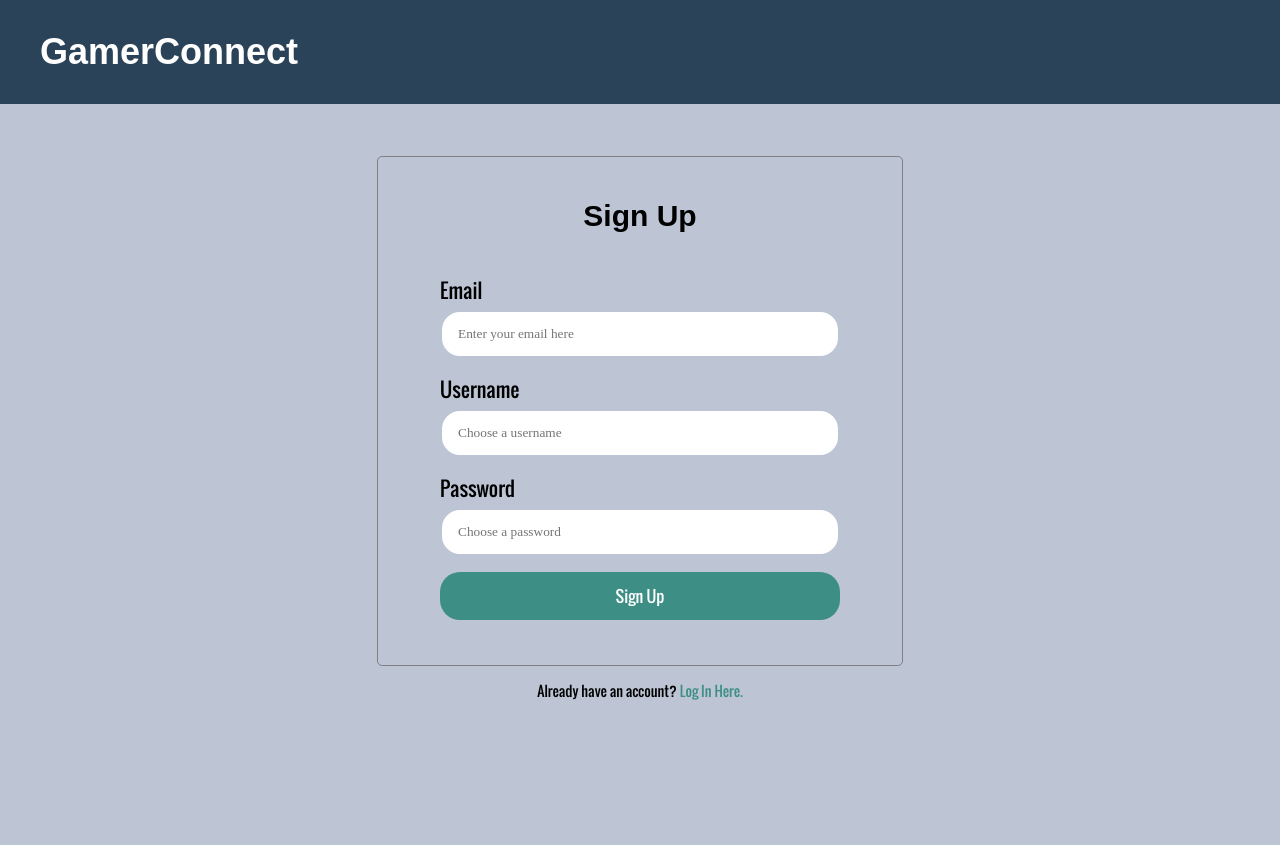
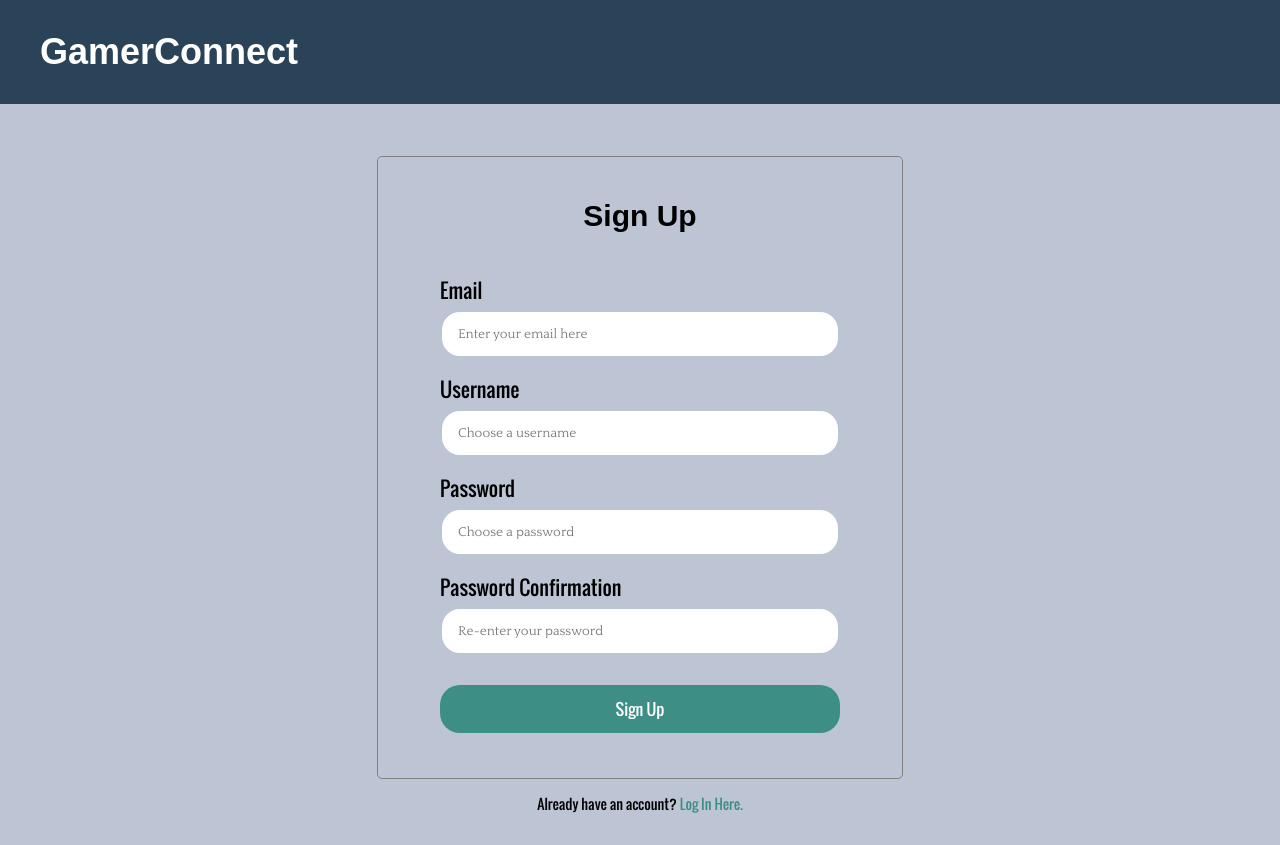
Before and after one commit to Rinin7/ryan-doubinin-gamerconnect, a React (Create React App) app: page /signup in a window 1280 px wide. Before the commit the page ends 800 px from the top, so only its background shows below. Built offline with nearby package versions, Linux system fonts and the light colour scheme; no server answers; a web font is replaced by a local one.

Commit message:
added form validation for login, signup, add activity, and edit activity.

```diff
--- a/src/Pages/CreateActivity/CreateActivity.jsx
+++ b/src/Pages/CreateActivity/CreateActivity.jsx
@@ -12,10 +12,23 @@ export default function CreateActivity({ user, username }) {
   const [skill, setSkill] = useState("");
   const [description, setDescription] = useState("");
   const timestamp = firebase.firestore.FieldValue.serverTimestamp();
+  const [validationError, setValidationError] = useState("");
 
   // FUNCTION TO ADD NEW ACTIVITY
   const handleSubmit = (event) => {
     event.preventDefault();
+
+    if (selectedGame === "") {
+      return setValidationError("Please select a game");
+    }
+
+    if (skill === "") {
+      return setValidationError("Please choose a skill level");
+    }
+
+    if (description === "") {
+      return setValidationError("Please provide a brief description");
+    }
 
     db.collection("activities")
       .add({ skill, description, timestamp, selectedGame, host: username, hostId: user.uid })
@@ -114,6 +127,9 @@ export default function CreateActivity({ user, username }) {
               />
             </div>
           </div>
+          <div className="create__form-error-container">
+            <p className="create__form-error">{validationError}</p>
+          </div>
           <div className="create__button-container">
             <button className="create__button-submit" type="submit">
               SUBMIT
--- a/src/Pages/CreateActivity/CreateActivity.scss
+++ b/src/Pages/CreateActivity/CreateActivity.scss
@@ -115,6 +115,17 @@
         outline: none;
       }
     }
+
+    &-error {
+      font-weight: bold;
+      color: rgb(233, 24, 24);
+
+      &-container {
+        display: flex;
+        justify-content: center;
+        align-items: center;
+      }
+    }
   }
 
   &__button-container {
--- a/src/Pages/EditActivity/EditActivity.scss
+++ b/src/Pages/EditActivity/EditActivity.scss
@@ -115,6 +115,17 @@
         outline: none;
       }
     }
+
+    &-error {
+      font-weight: bold;
+      color: rgb(233, 24, 24);
+
+      &-container {
+        display: flex;
+        justify-content: center;
+        align-items: center;
+      }
+    }
   }
 
   &__button-container {
--- a/src/Pages/Login/Login.jsx
+++ b/src/Pages/Login/Login.jsx
@@ -4,20 +4,19 @@ import fire from "../../config/Fire";
 import { useHistory } from "react-router-dom";
 
 function Login() {
-  const [error, setError] = useState("");
   const emailRef = useRef();
   const passwordRef = useRef();
   const history = useHistory();
+  const [validationError, setValidationError] = useState("");
 
   // FUNCTION TO LOG IN
   async function login(event) {
     event.preventDefault();
     try {
-      setError("");
       await fire.auth().signInWithEmailAndPassword(emailRef.current.value, passwordRef.current.value);
       history.push("/");
     } catch {
-      setError("Failed to log in");
+      setValidationError("Failed to log in");
     }
   }
 
@@ -33,6 +32,9 @@ function Login() {
           Password
         </label>
         <input className="login__form-input" type="password" id="password" name="password" placeholder="Enter your password" ref={passwordRef} />
+        <div className="login__form-error-container">
+          <p className="login__form-error">{validationError}</p>
+        </div>
         <button className="login__form-submit" type="submit" onClick={login}>
           Log In
         </button>
--- a/src/Pages/Login/Login.scss
+++ b/src/Pages/Login/Login.scss
@@ -24,7 +24,6 @@
     flex-direction: column;
     border: 1px solid grey;
     border-radius: 5px;
-    padding: 16px;
     padding: 0 5%;
 
     @include tablet {
@@ -43,7 +42,7 @@
       box-sizing: border-box;
       margin-bottom: 16px;
       background-color: white;
-      font-family: "Avenir";
+      font-family: "Quattrocento";
       padding: 4px 16px;
       border: 2px solid #bdc5d5;
       width: 100%;
@@ -67,15 +66,15 @@
       }
     }
 
-    &-signup {
-      @include button-design;
-      height: 48px;
-      margin-bottom: 45px;
-      width: 100%;
-      background-color: $secondary-color;
+    &-error {
+      font-weight: bold;
+      color: rgb(233, 24, 24);
+      margin-top: 0;
 
-      &:hover {
-        background-color: $primary-color;
+      &-container {
+        display: flex;
+        justify-content: center;
+        align-items: center;
       }
     }
   }
--- a/src/Pages/Signup/Signup.jsx
+++ b/src/Pages/Signup/Signup.jsx
@@ -7,12 +7,31 @@ function Signup({ user }) {
   const db = fire.firestore();
   const emailRef = useRef();
   const passwordRef = useRef();
+  const passwordConfirmRef = useRef();
   const history = useHistory();
   const [username, setUsername] = useState("");
+  const [validationError, setValidationError] = useState("");
 
   // FUNCTION FOR SIGN UP
   function signupActions(event) {
     event.preventDefault();
+
+    if (passwordRef.current.value !== passwordConfirmRef.current.value) {
+      return setValidationError("Passwords do not match");
+    }
+
+    if (emailRef.current.value === "") {
+      return setValidationError("Please enter a valid email");
+    }
+
+    if (passwordRef.current.value.length < 6) {
+      return setValidationError("Password must be 6 characters or longer");
+    }
+
+    if (username === "") {
+      return setValidationError("Please enter a valid username");
+    }
+
     fire
       .auth()
       .createUserWithEmailAndPassword(emailRef.current.value, passwordRef.current.value)
@@ -24,6 +43,11 @@ function Signup({ user }) {
           .then(() => {
             history.push("/");
           });
+      })
+      .catch((error) => {
+        if (validationError === "") {
+          setValidationError(`${error.message}`);
+        }
       });
   }
 
@@ -33,26 +57,33 @@ function Signup({ user }) {
   };
 
   return (
-    <section className="login">
-      <form className="login__form">
-        <h1 className="login__header">Sign Up</h1>
-        <label className="login__form-title" htmlFor="email">
+    <section className="signup">
+      <form className="signup__form">
+        <h1 className="signup__header">Sign Up</h1>
+        <label className="signup__form-title" htmlFor="email">
           Email
         </label>
-        <input className="login__form-input" type="email" id="email" name="email" placeholder="Enter your email here" ref={emailRef} />
-        <label className="login__form-title" htmlFor="username">
+        <input className="signup__form-input" type="email" id="email" name="email" placeholder="Enter your email here" ref={emailRef} />
+        <label className="signup__form-title" htmlFor="username">
           Username
         </label>
-        <input className="login__form-input" type="text" id="username" name="username" placeholder="Choose a username" value={username} onChange={handleUsernameChange} />
-        <label className="login__form-title" htmlFor="password">
+        <input className="signup__form-input" type="text" id="username" name="username" placeholder="Choose a username" value={username} onChange={handleUsernameChange} />
+        <label className="signup__form-title" htmlFor="password">
           Password
         </label>
-        <input className="login__form-input" type="password" id="password" name="password" placeholder="Choose a password" ref={passwordRef} />
-        <button className="login__form-signup" type="submit" onClick={signupActions}>
+        <input className="signup__form-input" type="password" id="password" name="password" placeholder="Choose a password" ref={passwordRef} />
+        <label className="signup__form-title" htmlFor="confirm">
+          Password Confirmation
+        </label>
+        <input className="signup__form-input" type="password" id="confirm" name="confirm" placeholder="Re-enter your password" ref={passwordConfirmRef} />
+        <div className="signup__form-error-container">
+          <p className="signup__form-error">{validationError}</p>
+        </div>
+        <button className="signup__form-signup" type="submit" onClick={signupActions}>
           Sign Up
         </button>
       </form>
-      <div className="login__redirect">
+      <div className="signup__redirect">
         <p>
           Already have an account?{" "}
           <a className="signup__login-link" href="/">
--- a/src/Pages/Signup/Signup.scss
+++ b/src/Pages/Signup/Signup.scss
@@ -4,9 +4,12 @@
   display: flex;
   flex-direction: column;
   padding: 16px;
+  margin-top: 95px;
+  justify-content: center;
 
   @include tablet {
     align-items: center;
+    margin-top: 140px;
   }
 
   &__header {
@@ -21,7 +24,7 @@
     flex-direction: column;
     border: 1px solid grey;
     border-radius: 5px;
-    padding: 16px;
+    padding: 0 5%;
 
     @include tablet {
       width: 400px;
@@ -38,27 +41,41 @@
       border-radius: 20px;
       box-sizing: border-box;
       margin-bottom: 16px;
-      background-color: $nuetral-color;
-      font-family: "Avenir";
+      background-color: white;
+      font-family: "Quattrocento";
       padding: 4px 16px;
-      border: 1px solid $nuetral-background;
+      border: 2px solid #bdc5d5;
       width: 100%;
       resize: none;
 
       &:active,
       &:focus {
-        outline-color: $primary-color;
+        border-color: $primary-color;
+        outline: none;
       }
     }
 
-    &-submit {
+    &-signup {
       @include button-design;
       height: 48px;
       margin-bottom: 45px;
       width: 100%;
+      background-color: $secondary-color;
 
       &:hover {
         background-color: $primary-color;
+      }
+    }
+
+    &-error {
+      font-weight: bold;
+      color: rgb(233, 24, 24);
+      margin-top: 0;
+
+      &-container {
+        display: flex;
+        justify-content: center;
+        align-items: center;
       }
     }
   }
--- a/src/components/App.js
+++ b/src/components/App.js
@@ -20,6 +20,7 @@ function App() {
   const authListener = () => {
     fire.auth().onAuthStateChanged((user) => {
       if (user) {
+        console.log(user);
         setUser(user);
         localStorage.setItem("isAuthenticated", "true");
       } else {
@@ -50,10 +51,6 @@ function App() {
     }
   }, [user]);
 
-  const handleLogin = (user) => {
-    setUser(user);
-  };
-
   // FUNCTION TO CHANGE ROUTES TO PROTECTED ROUTES
   function PrivateRoute({ component: Component, ...rest }) {
     return <Route {...rest} render={(props) => (localStorage.isAuthenticated ? <Component {...props} /> : <Redirect to="/login" />)} />;
@@ -64,8 +61,8 @@ function App() {
       <div className="App">
         <Header username={username} user={user} />
         <Switch>
-          <Route path="/login" exact component={(routerProps) => <Login {...routerProps} user={user} handler={handleLogin} />} />
-          <Route path="/signup" exact component={(routerProps) => <Signup {...routerProps} user={user} handler={handleLogin} />} />
+          <Route path="/login" exact component={(routerProps) => <Login {...routerProps} user={user} />} />
+          <Route path="/signup" exact component={(routerProps) => <Signup {...routerProps} user={user} />} />
           <PrivateRoute path="/" exact component={(routerProps) => <Home {...routerProps} user={user} />} />
           <PrivateRoute path="/myactivities" exact component={(routerProps) => <MyActivities {...routerProps} user={user} username={username} />} />
           <PrivateRoute path="/create" exact component={(routerProps) => <CreateActivity {...routerProps} user={user} username={username} />} />
```
Also changed, not shown: src/Pages/EditActivity/EditActivity.jsx (+16 -0 lines), 1 other file (tests, documents, lock files or other folders).
